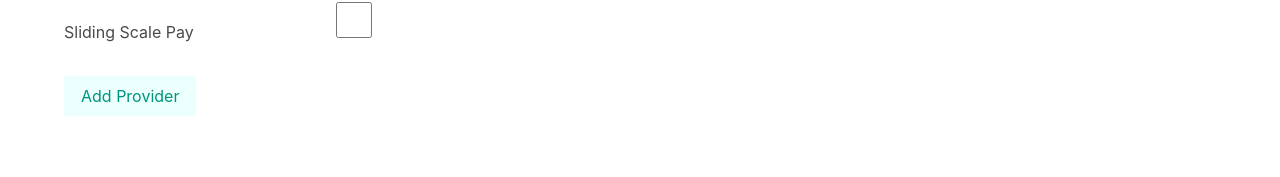
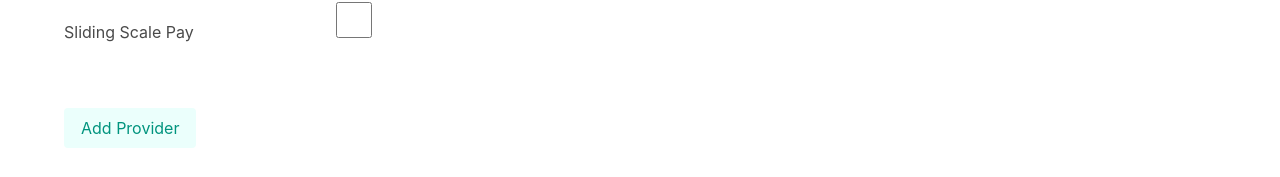
Before and after one commit to julianadecarvalho/HearTrans-front-end, a React (Create React App) app: page /addprovider in a window 1280 px wide. Shown: the part 970-1147 px from the top of the page. Before the commit the page ends 1086 px from the top, so only its background shows below. Built offline with nearby package versions, Linux system fonts and the light colour scheme; no server answers.

Commit message:
padding added for the add provider button since it was touching the bottom of the page

```diff
--- a/src/pages/AddProvider.tsx
+++ b/src/pages/AddProvider.tsx
@@ -186,7 +186,7 @@ export function AddProvider(this: any) {
         />
       </div>
 
-      <button className="button is-primary is-light" onClick={handleClick}>
+      <button className={`button is-primary is-light ${styles["field-padding"]}`} onClick={handleClick}>
         Add Provider
       </button>
     </div>
```
